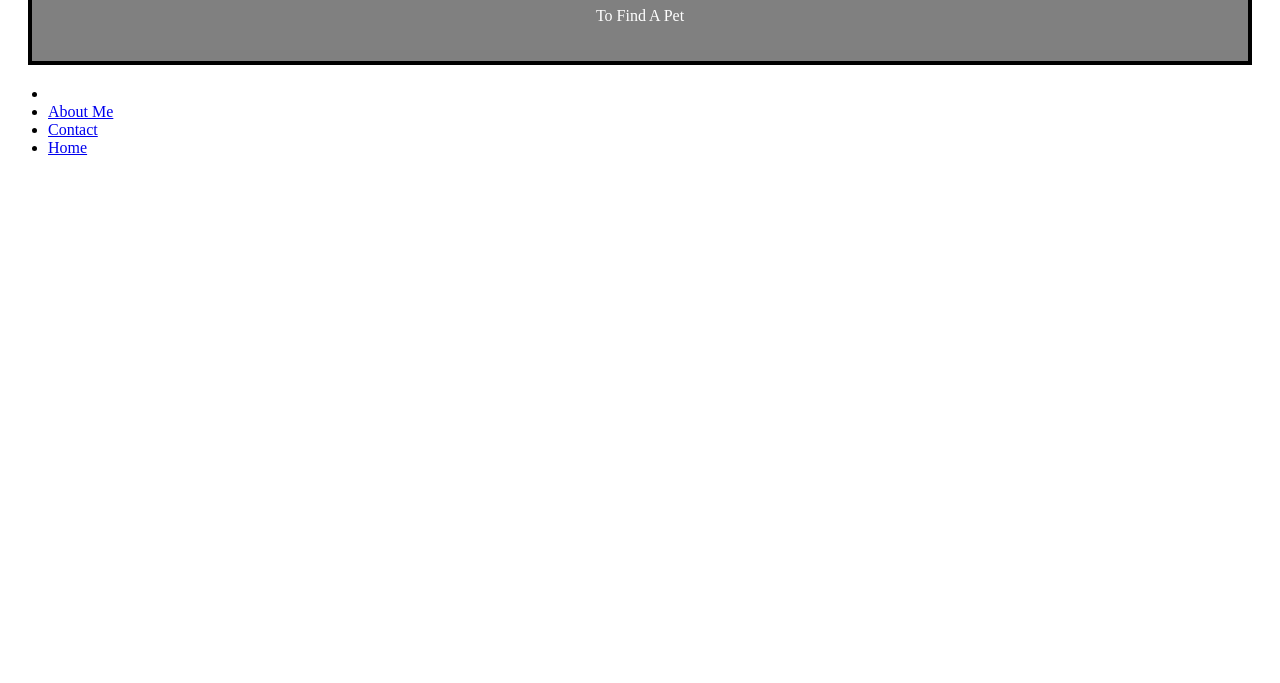
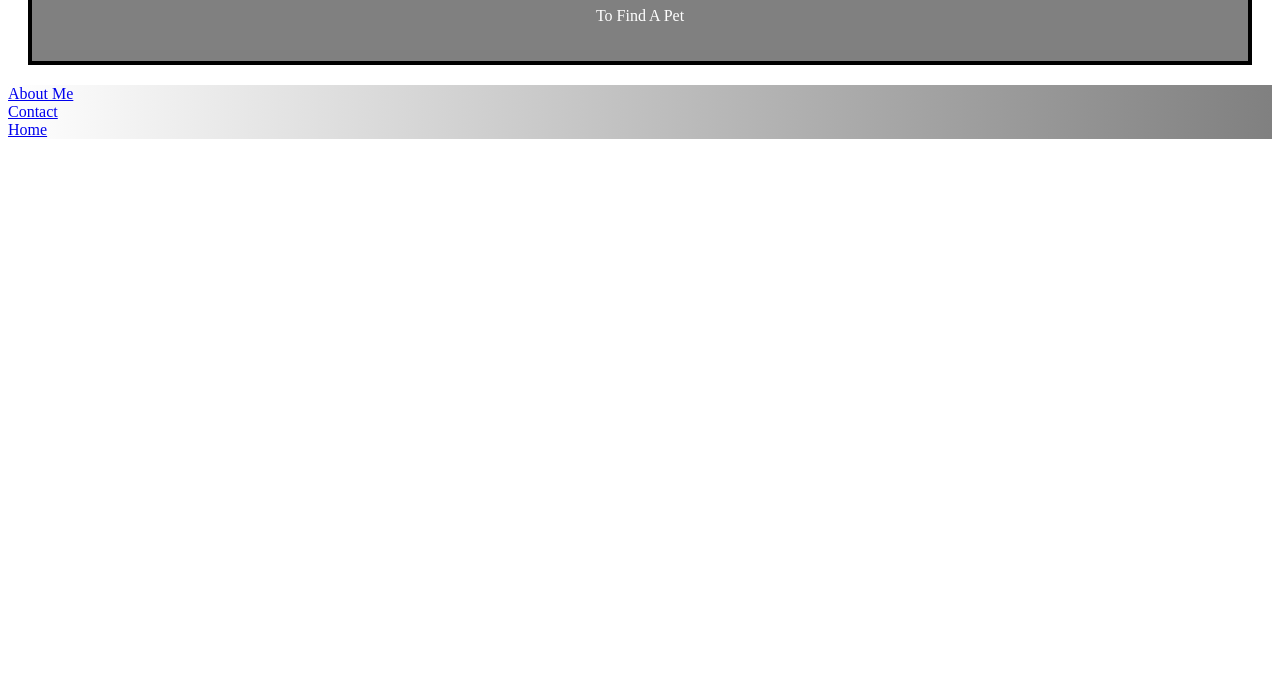
Before and after one commit to puravp2/Adopt_A_Pet, a plain HTML site: page index.html in a window 1280 px wide. Shown: the part 117-800 px from the top of the page. Drawn offline with Linux system fonts and the light colour scheme.

Commit message:
Update styles.css

```diff
--- a/styles.css
+++ b/styles.css
@@ -82,3 +82,11 @@
   padding: 10px;
   background-color: lightblue;
 }
+
+ul {
+  list-style-type: none;
+  margin: 0;
+  padding: 0;
+  overflow: hidden;
+  background-image: linear-gradient(to left, gray, white);
+}
```
